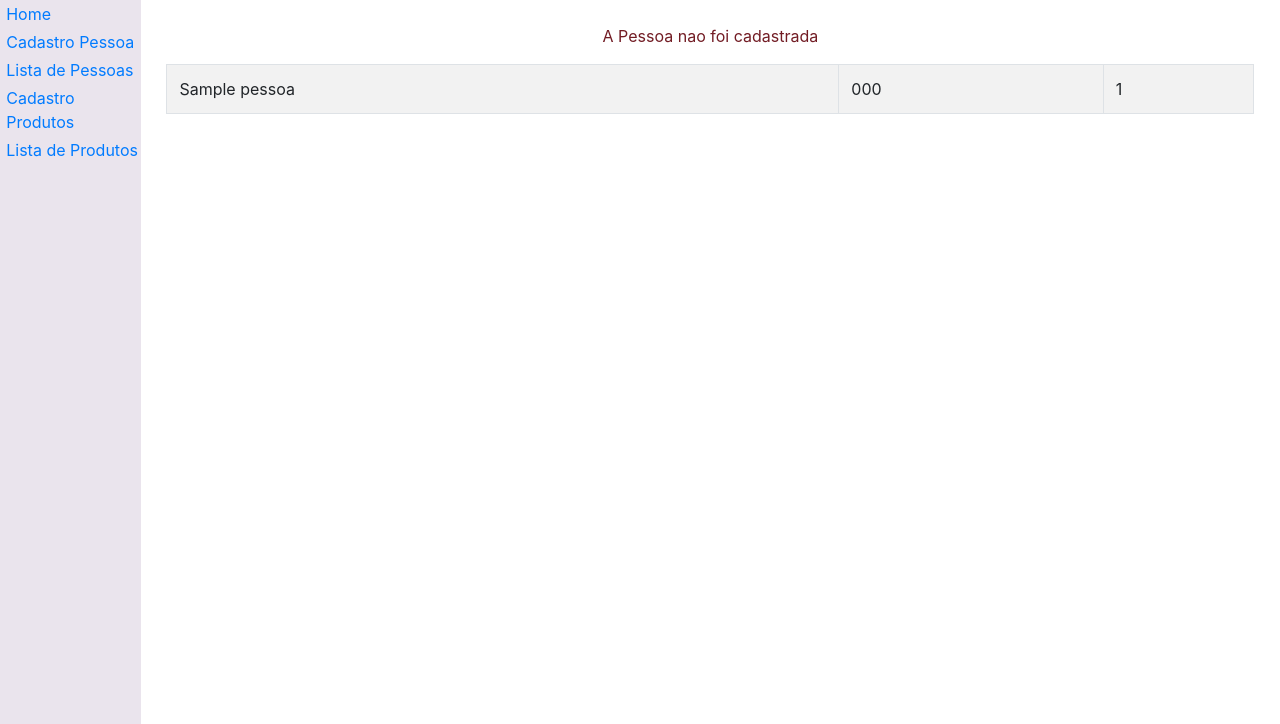
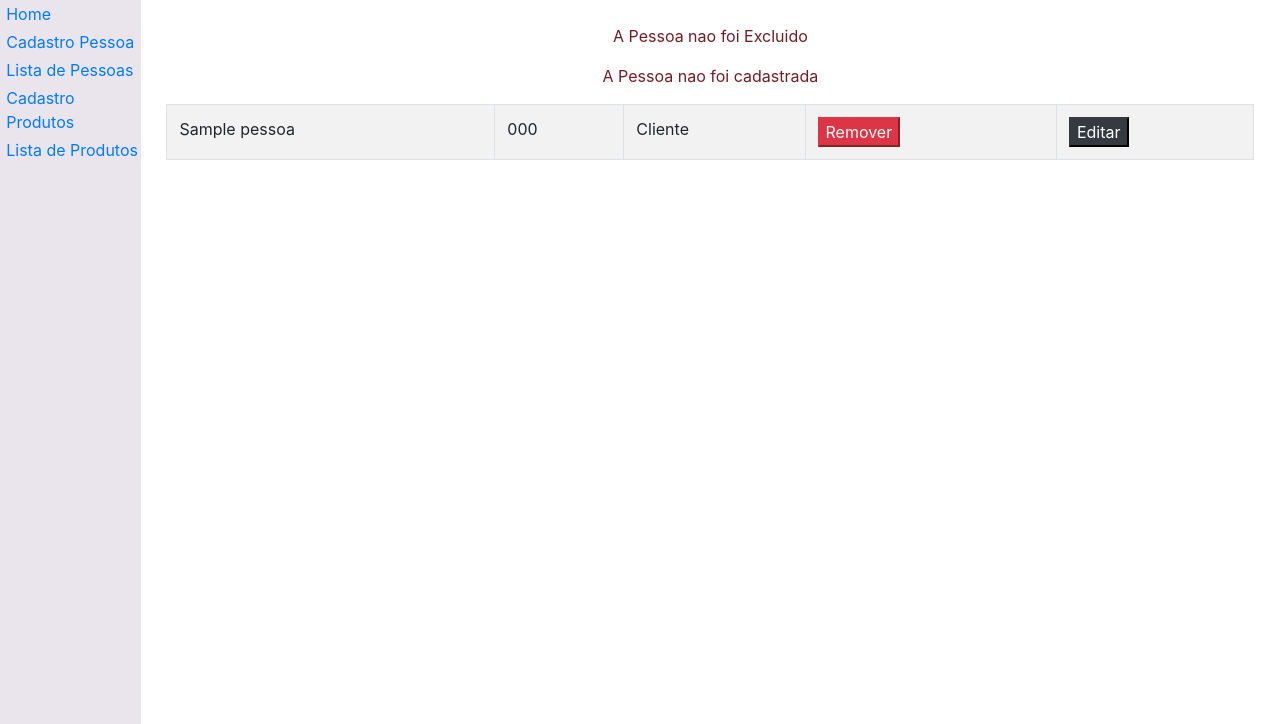
Before and after one commit to EricksonSouzaMartinez/loja, a PHP site: page /public/lista_pessoas.php in a window 1280 px wide. Shown: the part 76-800 px from the top of the page. Run offline with PHP 8.4, Linux system fonts and the light colour scheme; tables that the repository leaves empty hold one stand-in row (values such as "Sample post").

Commit message:
Remover e editar via POST

```diff
--- a/_sys/consulta_pessoa.php
+++ b/_sys/consulta_pessoa.php
@@ -14,3 +14,8 @@ function mostraPessoa($conexao){
     }
     return $pessoas;
 }
+
+function deletePessoa($conexao,$id){
+    $query="delete from Pessoas where IDPessoa = {$id}";
+    return mysqli_query($conexao,$query);
+}
--- a/_sys/consulta_produto.php
+++ b/_sys/consulta_produto.php
@@ -17,5 +17,4 @@ function mostraProdutos($conexao){
 function deleteProduto($conexao,$id){
     $query="delete from Produtos where IDProduto = {$id}";
     return mysqli_query($conexao,$query);
-
 }
--- a/_sys/edita_pessoa.php
+++ b/_sys/edita_pessoa.php
@@ -1,7 +1 @@
 <?php
-/**
- * Created by PhpStorm.
- * User: b4_erickson
- * Date: 30/10/18
- * Time: 12:49
- */
--- a/_sys/remove_produto.php
+++ b/_sys/remove_produto.php
@@ -1,7 +1,7 @@
 <?php
 include "consulta_produto.php";
 $id=$_GET['id'];
-var_dump($id);
+//var_dump($id);
 if (deleteProduto($conexao,$id)){
     header("Location:../public/lista_produtos.php?removido=1");
     die();
--- a/public/form_produto.php
+++ b/public/form_produto.php
@@ -8,19 +8,19 @@
             <td><label for="produto">Produto</label></td>
         </tr>
         <tr>
-            <td><input type="text" name="nome_produto"></td>
+            <td><input class="form-control" type="text" name="nome_produto"></td>
         </tr>
         <tr>
             <td><label for="preco">preco</label></td>
         </tr>
         <tr>
-            <td><input type="text" name="preco_produto"></td>
+            <td><input class="form-control" type="text" name="preco_produto"></td>
         </tr>
         <tr>
             <td><label for="quantidade">Quantidade</label></td>
         </tr>
         <tr>
-            <td><input type="text" name="quantidade_produto"></td>
+            <td><input class="form-control" type="text" name="quantidade_produto"></td>
         </tr>
         <tr>
             <td><button>Cadastrar</button></td>
--- a/public/lista_pessoas.php
+++ b/public/lista_pessoas.php
@@ -1,32 +1,49 @@
 <?php
 include "../_sys/consulta_pessoa.php";
 include "cabecalho.php";?>
-
     <h1 class="adiciona-pessoa">Lista de Pessoas</h1>
 <?php
 include "menu.php";
 include "conteudo.php";
-if(isset($_GET['cadastro']) && $_GET['cadastro']==1){
+if(array_key_exists("removido",$_GET) && $_GET['removido']==1){
+    ?>
+    <link rel="stylesheet" href="../css/bootstrap/bootstrap.css">
+    <p class="alert-success"> A Pessoa foi Excluido</p>
+    <?php
+}else {
+    ?>
+    <p class="alert-danger"> A Pessoa nao foi Excluido</p>
+    <?php
+}
+if(array_key_exists("cadastro",$_GET) && $_GET['cadastro']==1){
 ?>
     <p class="alert-success"> A Pessoa foi cadastrada</p>
 <?php
-
-
 }else {
     ?>
     <p class="alert-danger"> A Pessoa nao foi cadastrada</p>
     <table class="table table-striped table-bordered">
     <?php
 }
-
 $pessoas= mostraPessoa($conexao);
 foreach($pessoas as $pessoa):
     ?>
     <tr>
         <td><?=$pessoa['Nome']?></td>
         <td><?=$pessoa['Telefone']?></td>
-        <td><?=$pessoa['acesso']?></td>
-
+        <td><?=($pessoa['acesso']==1)?"Cliente":"Funcionario";?></td>
+        <td>
+                <form action="../_sys/remove_pessoa.php" method="post">
+                    <input name="id" hidden value="<?=$pessoa['IDPessoa']?>">
+                    <button class="btn-danger">Remover</button>
+                </form>
+        </td>
+        <td>
+                <form action="../_sys/edita_pessoa.php" method="post">
+                    <input name="id" hidden value="<?=$pessoa['IDPessoa']?>">
+                    <button class="btn-dark">Editar</button>
+                </form>
+        </td>
     </tr>
 <?php
 endforeach;
--- a/public/lista_produtos.php
+++ b/public/lista_produtos.php
@@ -5,7 +5,7 @@ include "../_sys/consulta_produto.php";?>
 <?php include "menu.php";
 include "conteudo.php";
 
-if(isset($_GET['removido']) && $_GET['removido']==1){
+if(array_key_exists("removido",$_GET) && $_GET["removido"]==1){
     ?>
     <link rel="stylesheet" href="../css/bootstrap/bootstrap.css">
     <p class="alert-success"> A Produto foi Excluido</p>
@@ -17,7 +17,7 @@ if(isset($_GET['removido']) && $_GET['removido']==1){
     <p class="alert-danger"> A Produto nao foi Excluido</p>
     <?php
 }
-if(isset($_GET['cadastro']) && $_GET['cadastro']==1){
+if(array_key_exists("cadastro",$_GET) && $_GET["cadastro"]==1){
     ?>
     <p class="alert-success"> A Produto foi cadastrado</p>
     <?php
```
Also changed, not shown: _sys/remove_pessoa.php (+13 -6 lines).
